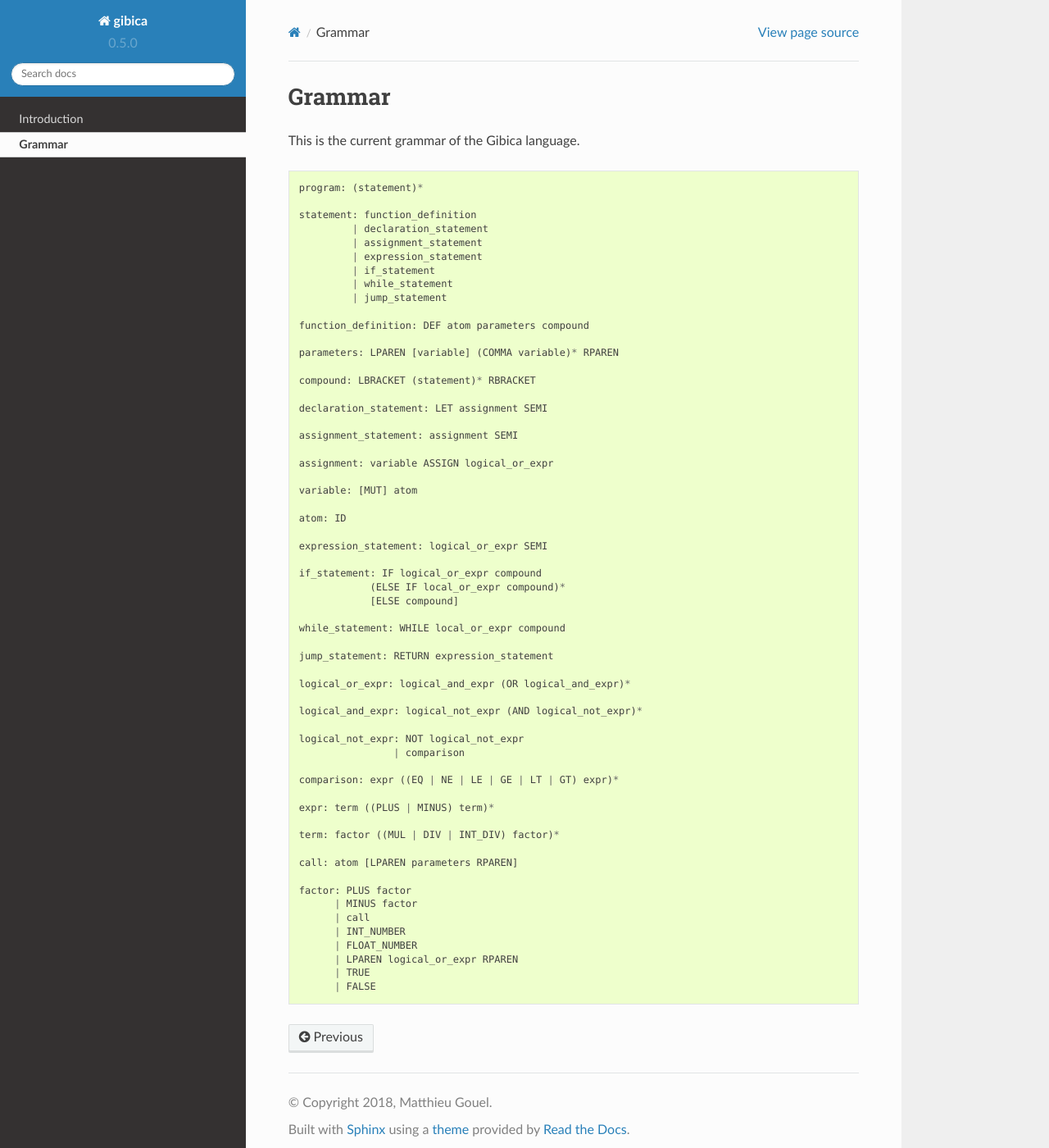
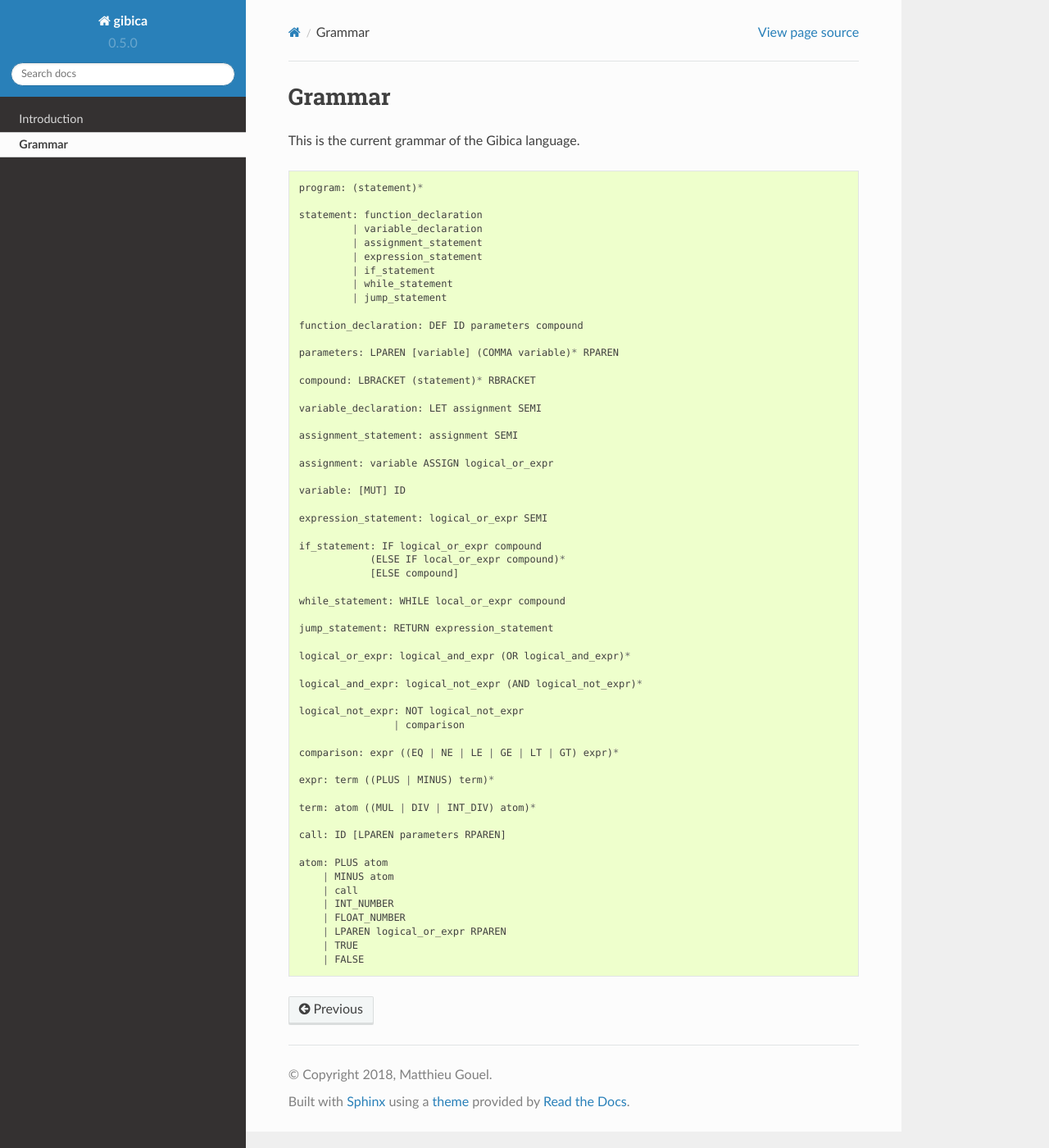
Before and after one commit to matthieugouel/gibica, a Sphinx documentation site: the page built from docs/grammar.rst, in a window 1280 px wide and 1400 px high. Shown: the whole window at 82% size. Built offline with Sphinx 7.4.7 and the Read the Docs theme 2.0.0, drawn with Linux system fonts in a browser that asks for light colours.

Commit message:
Refactor grammar and classes name

```diff
--- a/docs/grammar.rst
+++ b/docs/grammar.rst
@@ -8,29 +8,27 @@ This is the current grammar of the Gibica language.
 
     program: (statement)*
 
-    statement: function_definition
-             | declaration_statement
+    statement: function_declaration
+             | variable_declaration
              | assignment_statement
              | expression_statement
              | if_statement
              | while_statement
              | jump_statement
 
-    function_definition: DEF atom parameters compound
+    function_declaration: DEF ID parameters compound
 
     parameters: LPAREN [variable] (COMMA variable)* RPAREN
 
     compound: LBRACKET (statement)* RBRACKET
 
-    declaration_statement: LET assignment SEMI
+    variable_declaration: LET assignment SEMI
 
     assignment_statement: assignment SEMI
 
     assignment: variable ASSIGN logical_or_expr
 
-    variable: [MUT] atom
-
-    atom: ID
+    variable: [MUT] ID
 
     expression_statement: logical_or_expr SEMI
 
@@ -53,15 +51,15 @@ This is the current grammar of the Gibica language.
 
     expr: term ((PLUS | MINUS) term)*
 
-    term: factor ((MUL | DIV | INT_DIV) factor)*
+    term: atom ((MUL | DIV | INT_DIV) atom)*
 
-    call: atom [LPAREN parameters RPAREN]
+    call: ID [LPAREN parameters RPAREN]
 
-    factor: PLUS factor
-          | MINUS factor
-          | call
-          | INT_NUMBER
-          | FLOAT_NUMBER
-          | LPAREN logical_or_expr RPAREN
-          | TRUE
-          | FALSE
+    atom: PLUS atom
+        | MINUS atom
+        | call
+        | INT_NUMBER
+        | FLOAT_NUMBER
+        | LPAREN logical_or_expr RPAREN
+        | TRUE
+        | FALSE
```
Also changed, not shown: 4 other files.
